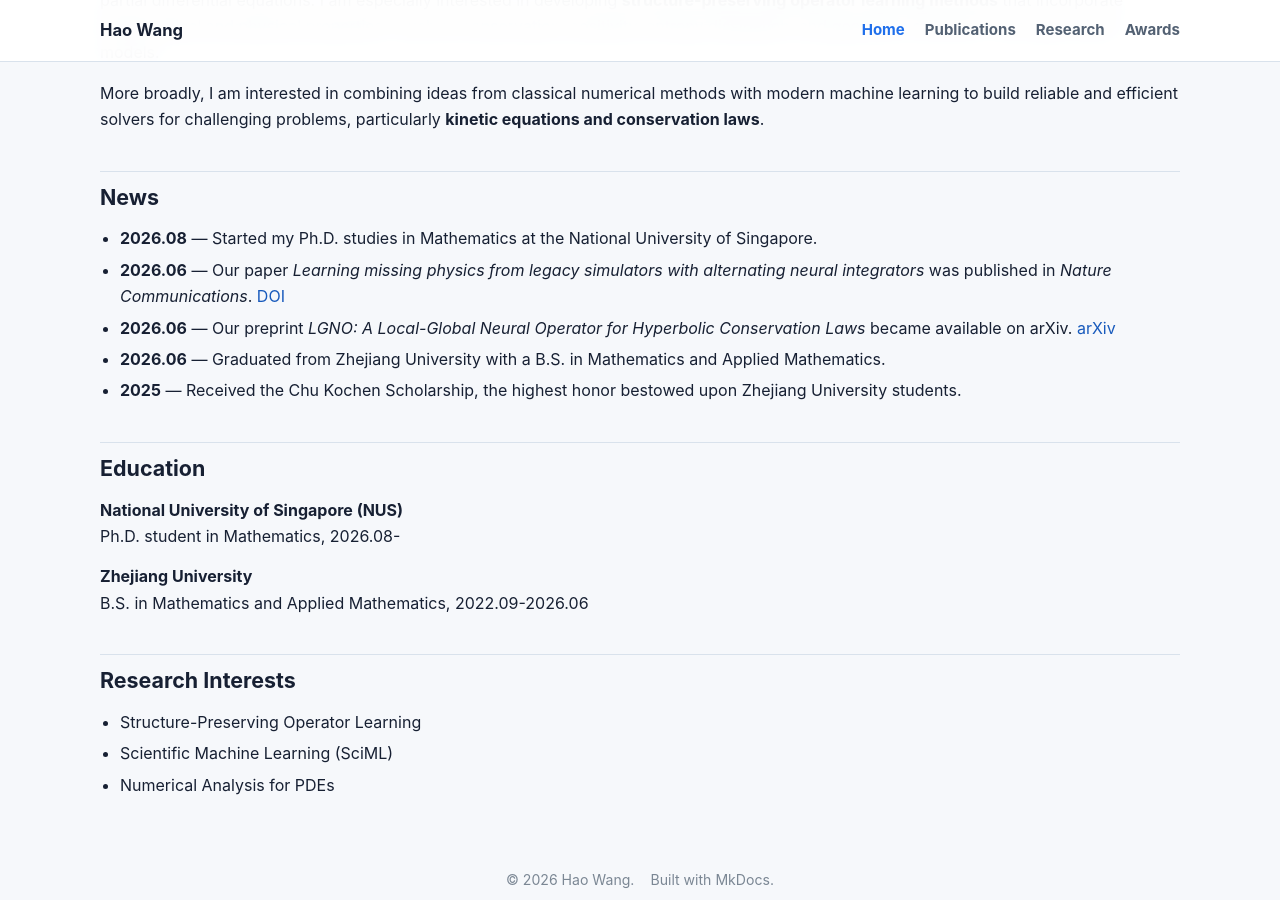
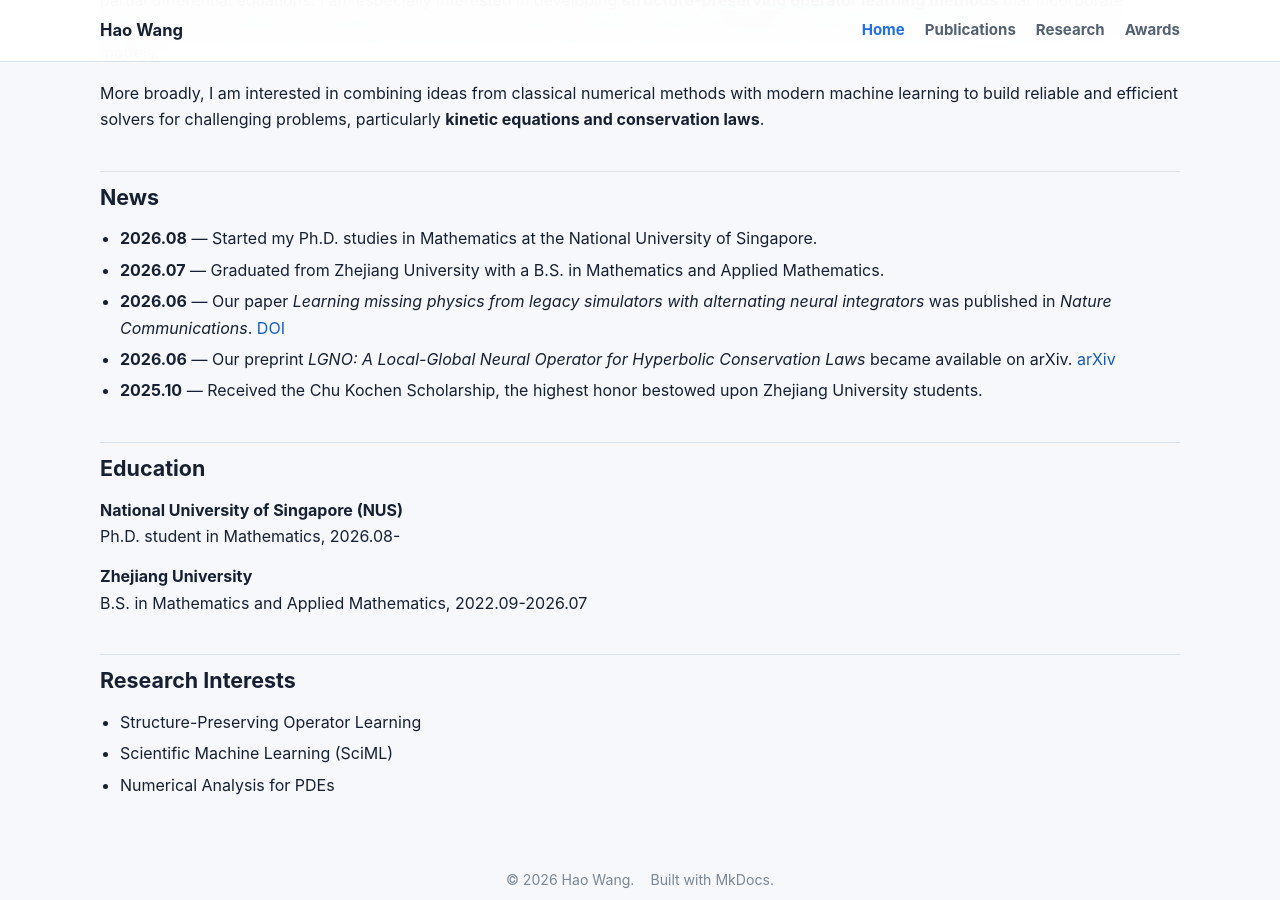
Before and after one commit to shanxue-w/shanxue-w.github.io, an MkDocs documentation site: the page built from docs/index.md, in a window 1280 px wide and 900 px high, scrolled down 634 px. Built offline with MkDocs 1.6.1, drawn with Linux system fonts in a browser that asks for light colours.

Commit message:
Correct homepage milestone dates

```diff
--- a/docs/index.md
+++ b/docs/index.md
@@ -9,10 +9,10 @@ More broadly, I am interested in combining ideas from classical numerical method
 ## News
 
 - **2026.08** — Started my Ph.D. studies in Mathematics at the National University of Singapore.
+- **2026.07** — Graduated from Zhejiang University with a B.S. in Mathematics and Applied Mathematics.
 - **2026.06** — Our paper *Learning missing physics from legacy simulators with alternating neural integrators* was published in *Nature Communications*. [DOI](https://doi.org/10.1038/s41467-026-74002-2)
 - **2026.06** — Our preprint *LGNO: A Local-Global Neural Operator for Hyperbolic Conservation Laws* became available on arXiv. [arXiv](https://arxiv.org/abs/2606.18221)
-- **2026.06** — Graduated from Zhejiang University with a B.S. in Mathematics and Applied Mathematics.
-- **2025** — Received the Chu Kochen Scholarship, the highest honor bestowed upon Zhejiang University students.
+- **2025.10** — Received the Chu Kochen Scholarship, the highest honor bestowed upon Zhejiang University students.
 
 ## Education
 
@@ -20,7 +20,7 @@ More broadly, I am interested in combining ideas from classical numerical method
 Ph.D. student in Mathematics, 2026.08-
 
 **Zhejiang University**
-B.S. in Mathematics and Applied Mathematics, 2022.09-2026.06
+B.S. in Mathematics and Applied Mathematics, 2022.09-2026.07
 
 ## Research Interests
 
```
Also changed, not shown: 1 other file.
